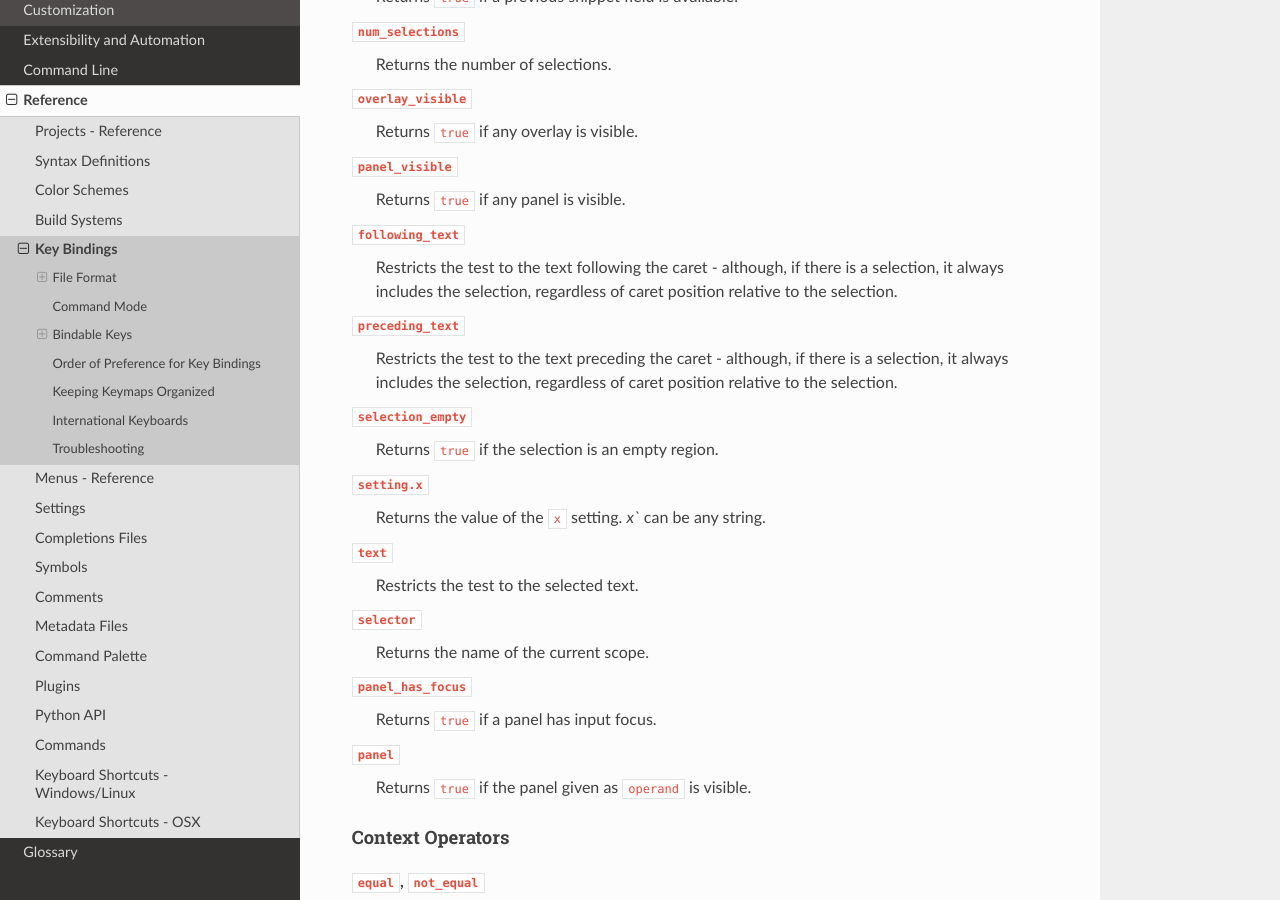
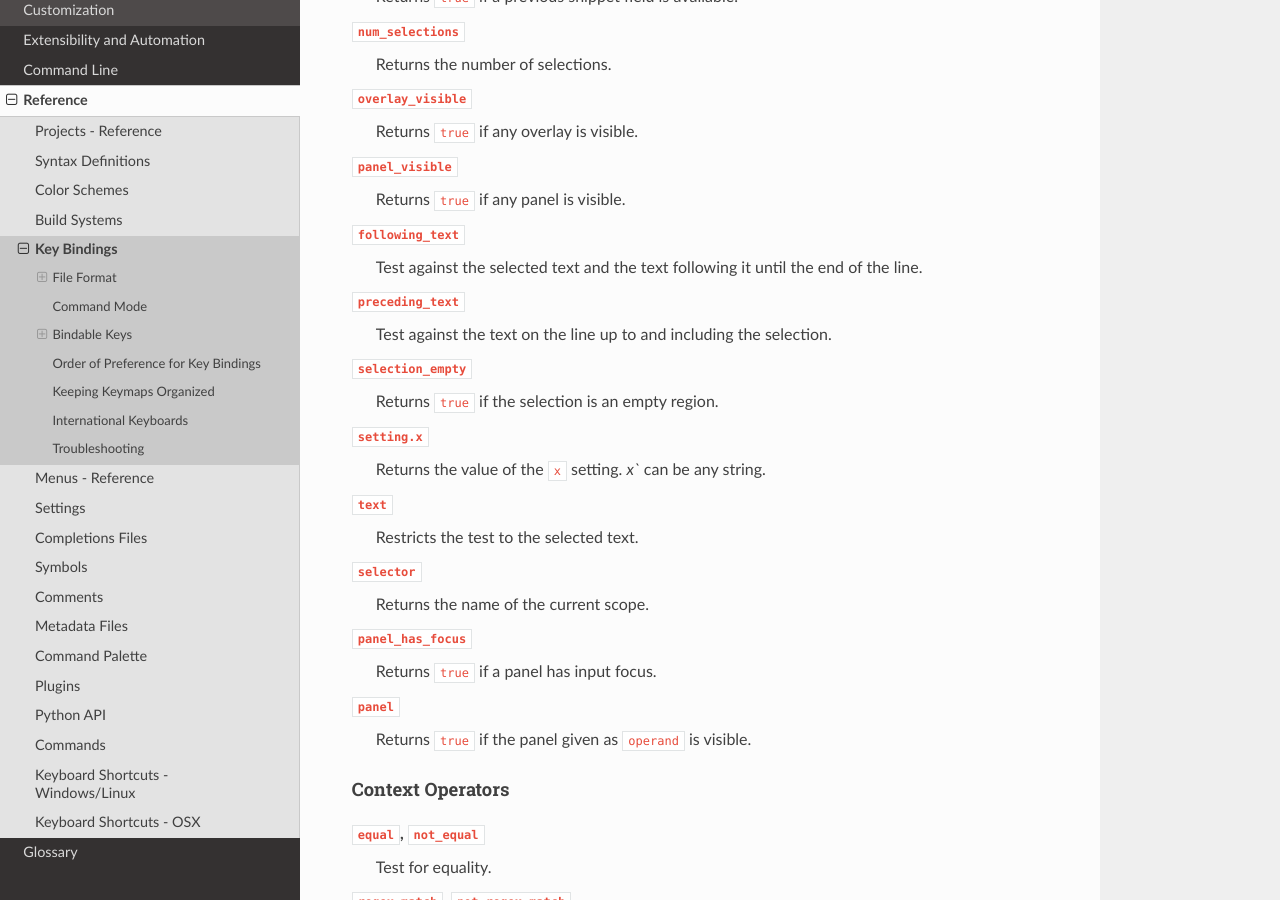
Before and after one commit to guillermooo/sublime-undocs, a Sphinx documentation site: the page built from source/reference/key_bindings.rst, in a window 1280 px wide and 900 px high, scrolled down 1929 px. Built offline with Sphinx 7.4.7 and the Read the Docs theme 2.0.0, drawn with Linux system fonts in a browser that asks for light colours.

Commit message:
reworded following and preceding text definitions

```diff
--- a/source/reference/key_bindings.rst
+++ b/source/reference/key_bindings.rst
@@ -130,20 +130,12 @@ Context Operands
    if any panel is visible.
 
 ``following_text``
-   Restricts the test
-   to the text following the caret -
-   although, if there is a selection,
-   it always includes the selection,
-   regardless of caret position relative
-   to the selection.
+   Test against the selected text and the text
+   following it until the end of the line.
 
 ``preceding_text``
-   Restricts the test
-   to the text preceding the caret -
-   although, if there is a selection,
-   it always includes the selection,
-   regardless of caret position relative
-   to the selection.
+   Test against the text on the line up to and
+   including the selection.
 
 ``selection_empty``
    Returns ``true``
```
